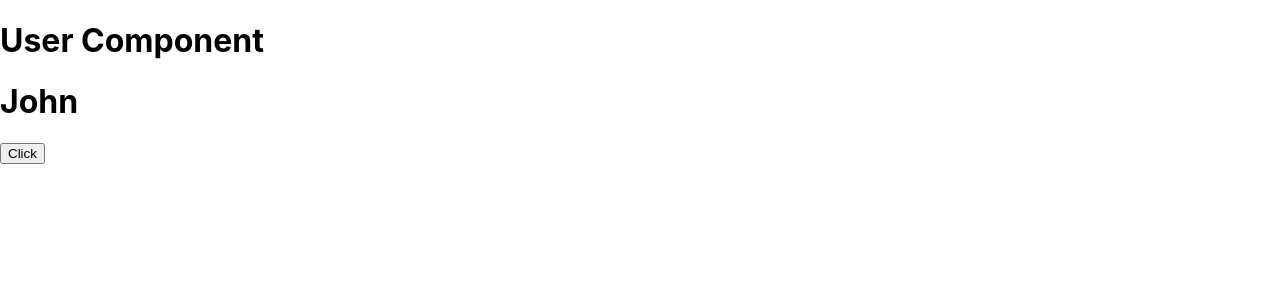
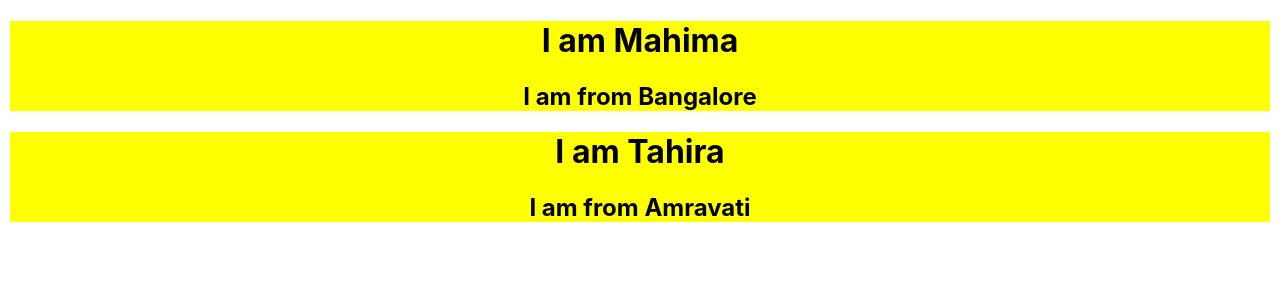
Before and after one commit to AmitGithub2006/React-class, a React (Create React App) app: page / in a window 1280 px wide. Shown: the top 300 px of the page. Built offline with nearby package versions, Linux system fonts and the light colour scheme.

Commit message:
state & props

```diff
--- a/src/App.js
+++ b/src/App.js
@@ -1,45 +1,70 @@
+// import React, { Component } from "react";
+
+import { useState } from "react";
 import "./App.css";
 import User from "./components/User";
-import { useState } from "react";
+import Student from "./components/Student";
 
 function App() {
-  const [name, setName] = useState("John");
-  // const [num, setNum] = useState(0);
 
-  function InnerFunc() {
-    // name = "Peter";
-    // console.log("My name is", name);
+// const [name, setName] = useState("John");
+const [name, setName] = useState("Sangeeta");
 
-    setName("Peter");
-    // setNum(num + 1);
+// function innerFunc() {
+//   console.log("Hello App.jsx");
+//   setName("Smith");
+// }
 
-    //  return (
-    // <div>This is function inside App.jsx</div>
-    //   console.log("This is function inside App.jsx")
-    //  )
-  }
+return (
+  <>
+    {/* <User /> */}
 
-  return (
-    <>
-      <User />
+    {/* <button onClick={InnerFunc()}>Click</button> This will call the function immediately so not recommended
+      <button onClick={console.log("Hello App.jsx")}>Click</button> This will call the function immediately so not recommended */}
+    {/* <button onClick={innerFunc}>Click</button> */}
+    {/* <h1>My name is {name}</h1>
+<button onClick={() => innerFunc()}>Click</button> */}
 
-      {/* <button onClick={InnerFunc()}>Click</button> This will call the function immediately so not recommended
-      <button onClick={console.log("Hello App.jsx")}>Click</button> This will call the function immediately so not recommended */}
+    {/* <button onClick={() => console.log("Hiiiiiiii")}>Click</button> */}
 
-      <h1>{name}</h1>
-      {/* <h2>{num}</h2> */}
-      <button onClick={() => InnerFunc()}>Click</button>
-      {/* <button onClick={() => console.log("Hello App.jsx")}>Click</button> */}
-      {/* {InnerFunc()} */}
-      {/* <InnerFunc /> */}
+    {/* <Student name="Amit" city={"Delhi"} /> */}
+    {/* <Student name={"Punam"} city={"Pune"} />
+<Student name={"Mahima"} city={"Maharashtra"} /> */}
 
-      {/* <div>
-        <h1>This is my heading
-        </h1>
-        <p>This is my paragraph</p>
-      </div> */}
-    </>
-  );
+    {/* <button onClick={() => setName("Punam")}>Update Name</button> */}
+
+
+    <Student name="Mahima" city="Bangalore"/>
+    <Student name="Tahira" city="Amravati"/>
+  </>
+);
 }
 
 export default App;
+
+// Class Component
+
+// class App extends Component {
+//   constructor() {
+//     super();
+//     this.state = {
+//       fname: "John",
+//     };
+//   }
+
+//   updateName() {
+//     this.setState({
+//       fname: "Smith"
+//     })
+//   }
+//   render() {
+//     return (
+//       <>
+//         <h1>My name is {this.state.fname}</h1>
+//         <button onClick={() => this.updateName()}>Click</button>
+//       </>
+//     );
+//   }
+// }
+
+// export default App;
--- /dev/null
+++ b/src/components/Student.jsx
@@ -0,0 +1,43 @@
+import React from "react";
+
+// function Student(props) {
+//     console.log(props);
+//     return (
+//       <div
+//         style={{
+//           backgroundColor: "yellow",
+//           margin: "10px",
+//           textAlign: "center",
+//         }}
+//       >
+//         <h1>Hello, I am {props.name}</h1>
+//         <h2>I am from {props.city}</h2>
+//         {/* <h3>My current location is {props.details.address}</h3> */}
+//       </div>
+//     );
+// }
+
+// export default Student;
+
+
+
+// Class Component
+
+
+class Student extends React.Component {
+    render() {
+        console.log(this.props);
+        return (
+            <div style={{
+          backgroundColor: "yellow",
+          margin: "10px",
+          textAlign: "center",
+        }}>
+                <h1>I am {this.props.name}</h1>
+                <h2>I am from {this.props.city}</h2>
+            </div>
+        )
+    }
+}
+
+export default Student;
--- a/src/components/User.jsx
+++ b/src/components/User.jsx
@@ -2,33 +2,33 @@
 
 // Functional component
 
-// export default function User() {
-//     return (
-//         <>
-//       <h1>
-//         User Component <span> This is my span</span>
-//       </h1>
-//       <h2>This is my second element</h2>
-//         </>
-//     );
+export default function User() {
+    return (
+        <>
+      <h1>
+        User Component <span> This is my span</span>
+      </h1>
+      <h2>This is my second element</h2>
+        </>
+    );
 
 // without JSX
 // return (
 //   React.createElement('div', null, React.createElement('h1', null, 'User Component', React.createElement("span", null, "This is my span")), React.createElement('h2', null, 'This is my second element'))
 // );
 // Here, null means no props are passed to the element
-// }
+}
 
 // Class component
 
-import React, { Component } from "react";
+// import React, { Component } from "react";
 
-export default class User extends Component {
-  render() {
-    return (
-      <>
-        <h1>User Component</h1>
-      </>
-    );
-  }
-}
+// export default class User extends Component {
+//   render() {
+//     return (
+//       <>
+//         <h1>User Component</h1>
+//       </>
+//     );
+//   }
+// }
```
